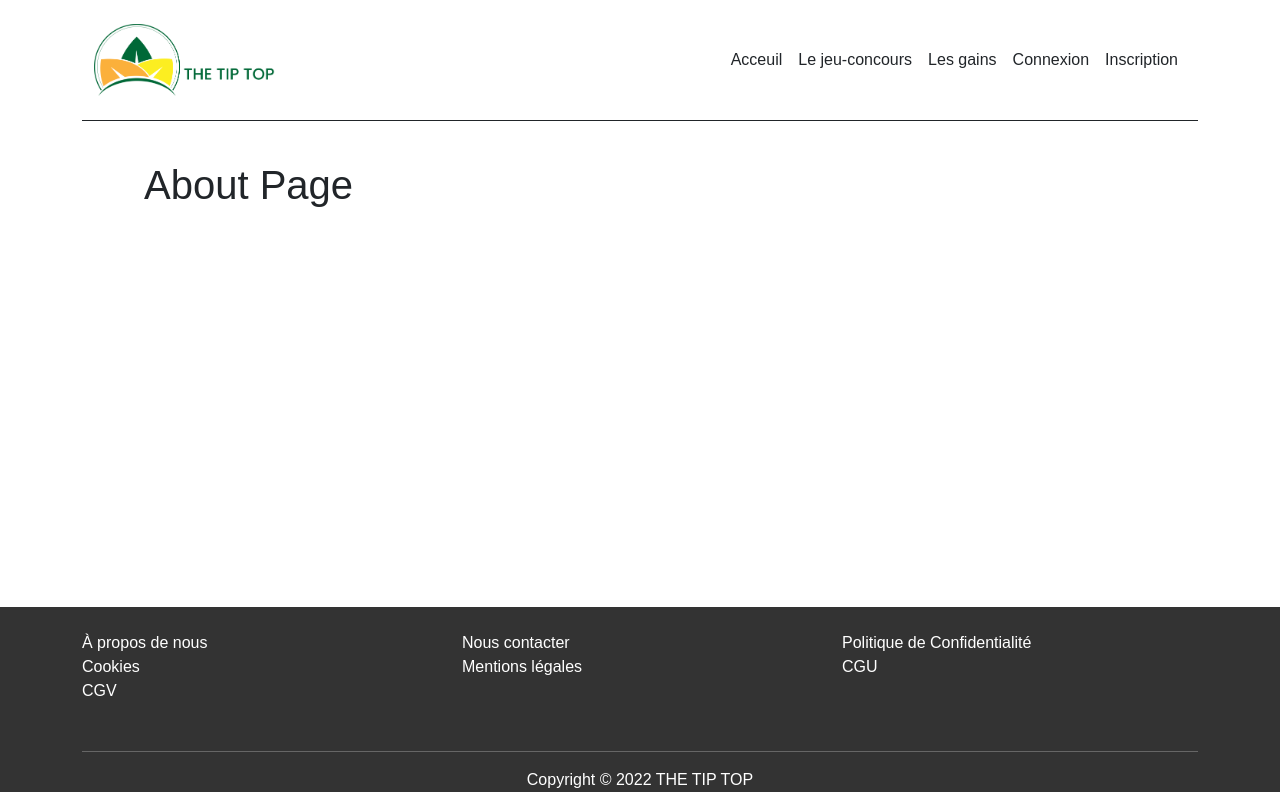
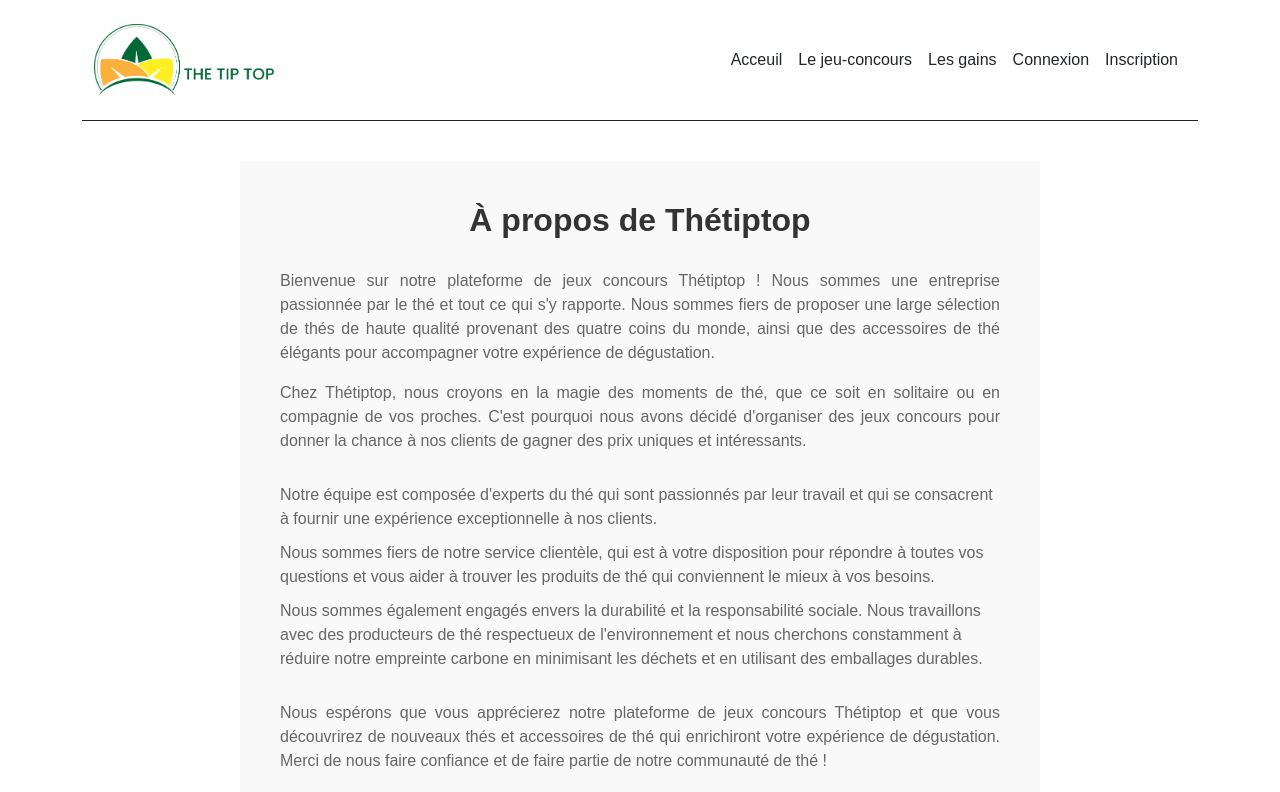
Before and after one commit to mohamedsek/thetiptop-web, a SvelteKit app: page /about in a window 1280 px wide. Shown: the top 792 px of the page. Built offline with nearby package versions, Linux system fonts and the light colour scheme; no server answers.

Commit message:
add about page  && favicon

```diff
--- a/src/routes/(app)/Footer.svelte
+++ b/src/routes/(app)/Footer.svelte
@@ -4,7 +4,7 @@
 <footer class="bg-color text-white">
 	<div class="container py-4">
 		<div class="row">
-			<div class="col-lg-4 col-md-6 col-12"><a href="#">À propos de nous</a></div>
+			<div class="col-lg-4 col-md-6 col-12"><a href="/about">À propos de nous</a></div>
 			<div class="col-lg-4 col-md-6 col-12"><a href="#">Nous contacter</a></div>
 			<div class="col-lg-4 col-md-6 col-12"><a href="#">Politique de Confidentialité</a></div>
 			<div class="col-lg-4 col-md-6 col-12"><a href="#">Cookies </a></div>
--- a/src/routes/(app)/about/+page.svelte
+++ b/src/routes/(app)/about/+page.svelte
@@ -2,7 +2,62 @@
 	<title>About</title>
 	<meta name="description" content="About this app" />
 </svelte:head>
+<div class="about-us">
+	<h2>À propos de Thétiptop</h2>
+	<p>Bienvenue sur notre plateforme de jeux concours Thétiptop ! Nous sommes une entreprise passionnée par le thé et tout ce qui s'y rapporte. Nous sommes fiers de proposer une large sélection de thés de haute qualité provenant des quatre coins du monde, ainsi que des accessoires de thé élégants pour accompagner votre expérience de dégustation.</p>
+	<p>Chez Thétiptop, nous croyons en la magie des moments de thé, que ce soit en solitaire ou en compagnie de vos proches. C'est pourquoi nous avons décidé d'organiser des jeux concours pour donner la chance à nos clients de gagner des prix uniques et intéressants.</p>
+	<ul>
+	  <li>Notre équipe est composée d'experts du thé qui sont passionnés par leur travail et qui se consacrent à fournir une expérience exceptionnelle à nos clients.</li>
+	  <li>Nous sommes fiers de notre service clientèle, qui est à votre disposition pour répondre à toutes vos questions et vous aider à trouver les produits de thé qui conviennent le mieux à vos besoins.</li>
+	  <li>Nous sommes également engagés envers la durabilité et la responsabilité sociale. Nous travaillons avec des producteurs de thé respectueux de l'environnement et nous cherchons constamment à réduire notre empreinte carbone en minimisant les déchets et en utilisant des emballages durables.</li>
+	</ul>
+	<p>Nous espérons que vous apprécierez notre plateforme de jeux concours Thétiptop et que vous découvrirez de nouveaux thés et accessoires de thé qui enrichiront votre expérience de dégustation. Merci de nous faire confiance et de faire partie de notre communauté de thé !</p>
+	<p><a href="#">Contactez-nous</a> pour toute question ou suggestion.</p>
+  </div>
+<style>
+	.about-us {
+  max-width: 800px;
+  margin: 0 auto;
+  padding: 40px;
+  background-color: #f9f9f9;
+  font-family: Arial, sans-serif;
+}
 
-<div class="text-column">
-	<h1>About Page</h1>
-</div>
+.about-us h2 {
+  font-size: 32px;
+  font-weight: bold;
+  color: #333;
+  text-align: center;
+  margin-bottom: 30px;
+}
+
+.about-us p {
+  font-size: 16px;
+  line-height: 1.5;
+  color: #666;
+  text-align: justify;
+}
+
+.about-us ul {
+  list-style: none;
+  padding: 0;
+  margin: 30px 0;
+}
+
+.about-us ul li {
+  font-size: 16px;
+  line-height: 1.5;
+  color: #666;
+  margin-bottom: 10px;
+}
+
+.about-us a {
+  color: #333;
+  text-decoration: none;
+  font-weight: bold;
+}
+
+.about-us a:hover {
+  text-decoration: underline;
+}
+</style>
```
Also changed, not shown: static/favicon.png.
